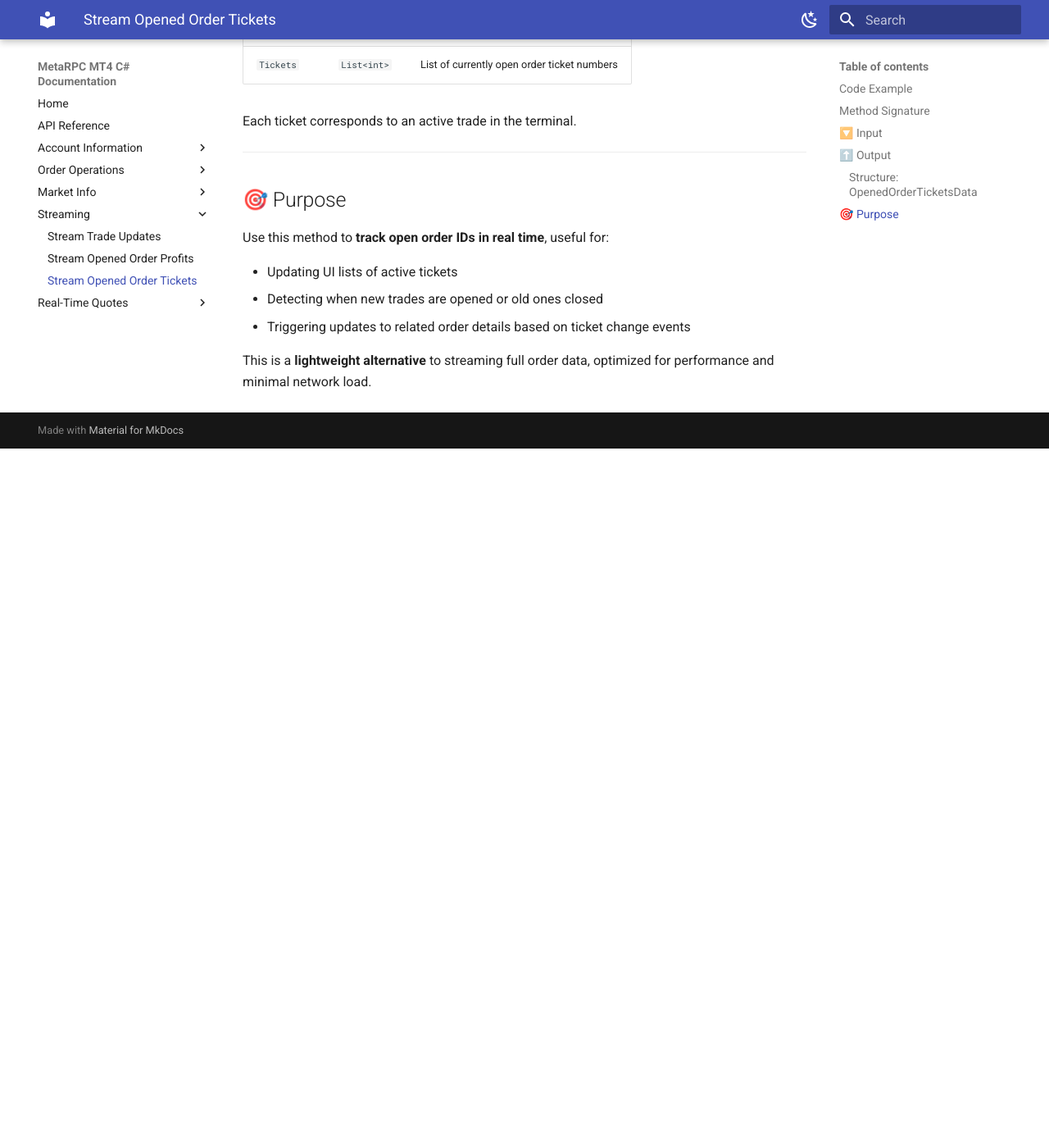
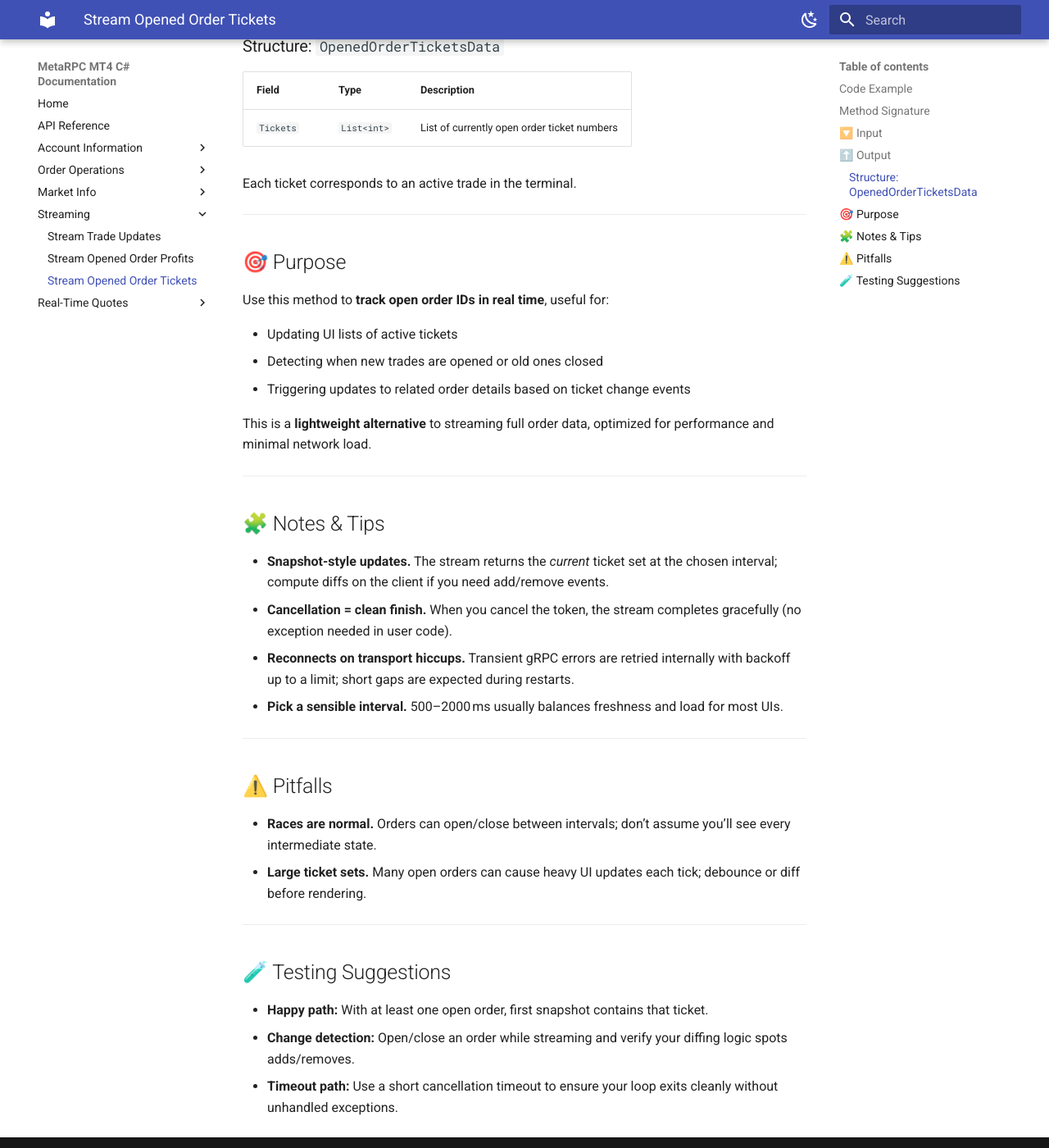
Before and after one commit to MetaRPC/CSharpMT4, an MkDocs documentation site: the page built from docs/Streaming/StreamOpenedOrderTickets.md, in a window 1280 px wide and 1400 px high, scrolled down 1114 px. Shown: the whole window at 82% size. Built offline with MkDocs 1.6.1 and Material for MkDocs 9.7.7, drawn with Linux system fonts in a browser that asks for light colours; before the commit the page ends 1661 px from its top, so only the background shows below that; some of the changed text lies outside the part shown.

Commit message:
Update StreamOpenedOrderTickets.md

````diff
--- a/docs/Streaming/StreamOpenedOrderTickets.md
+++ b/docs/Streaming/StreamOpenedOrderTickets.md
@@ -8,14 +8,18 @@
 ### Code Example
 
 ```csharp
-// Using service wrapper
+// --- Quick use (service wrapper) ---
 await _service.StreamOpenedOrderTickets();
 
-// Or directly from MT4Account
-await foreach (var update in _mt4.StreamOpenedOrderTicketsAsync(1000))
+// --- Low-level (direct account call) ---
+// Periodic snapshots of the current ticket set; cancel when done.
+using var cts = new CancellationTokenSource(TimeSpan.FromSeconds(5));
+await foreach (var update in _mt4.OnOpenedOrdersTicketsAsync(
+    intervalMs: 1000,
+    cancellationToken: cts.Token))
 {
     Console.WriteLine($"Open tickets: {string.Join(", ", update.Tickets)}");
-    break; // for demo purposes
+    break; // demo: take first update only
 }
 ```
 
@@ -62,3 +66,27 @@ Use this method to **track open order IDs in real time**, useful for:
 * Triggering updates to related order details based on ticket change events
 
 This is a **lightweight alternative** to streaming full order data, optimized for performance and minimal network load.
+
+---
+
+## 🧩 Notes & Tips
+
+* **Snapshot-style updates.** The stream returns the *current* ticket set at the chosen interval; compute diffs on the client if you need add/remove events.
+* **Cancellation = clean finish.** When you cancel the token, the stream completes gracefully (no exception needed in user code).
+* **Reconnects on transport hiccups.** Transient gRPC errors are retried internally with backoff up to a limit; short gaps are expected during restarts.
+* **Pick a sensible interval.** 500–2000 ms usually balances freshness and load for most UIs.
+
+---
+
+## ⚠️ Pitfalls
+
+* **Races are normal.** Orders can open/close between intervals; don’t assume you’ll see every intermediate state.
+* **Large ticket sets.** Many open orders can cause heavy UI updates each tick; debounce or diff before rendering.
+
+---
+
+## 🧪 Testing Suggestions
+
+* **Happy path:** With at least one open order, first snapshot contains that ticket.
+* **Change detection:** Open/close an order while streaming and verify your diffing logic spots adds/removes.
+* **Timeout path:** Use a short cancellation timeout to ensure your loop exits cleanly without unhandled exceptions.
````
Also changed, not shown: other parts of docs/Streaming/StreamOpenedOrderTickets.md (+1 -1 lines).
